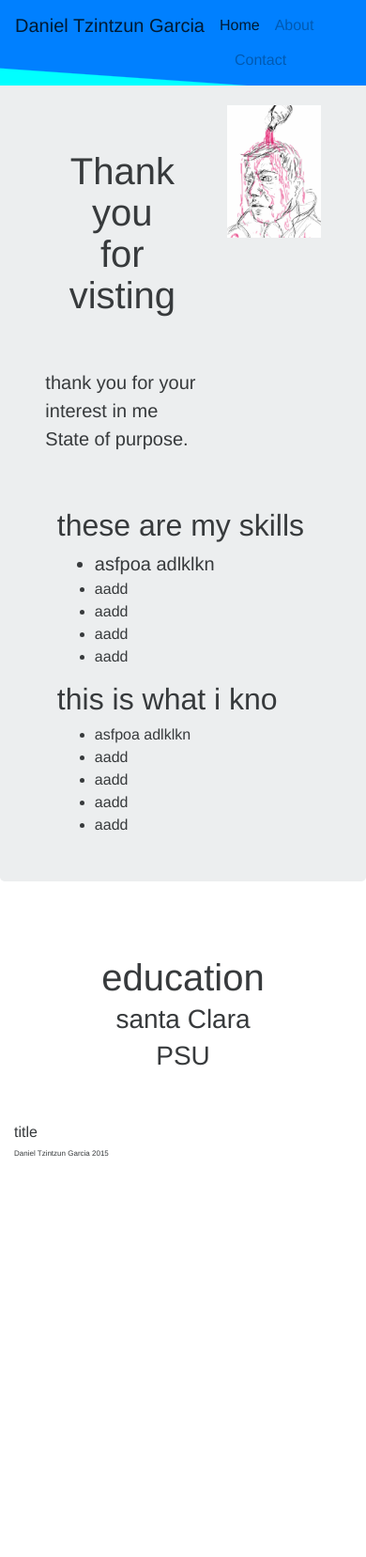
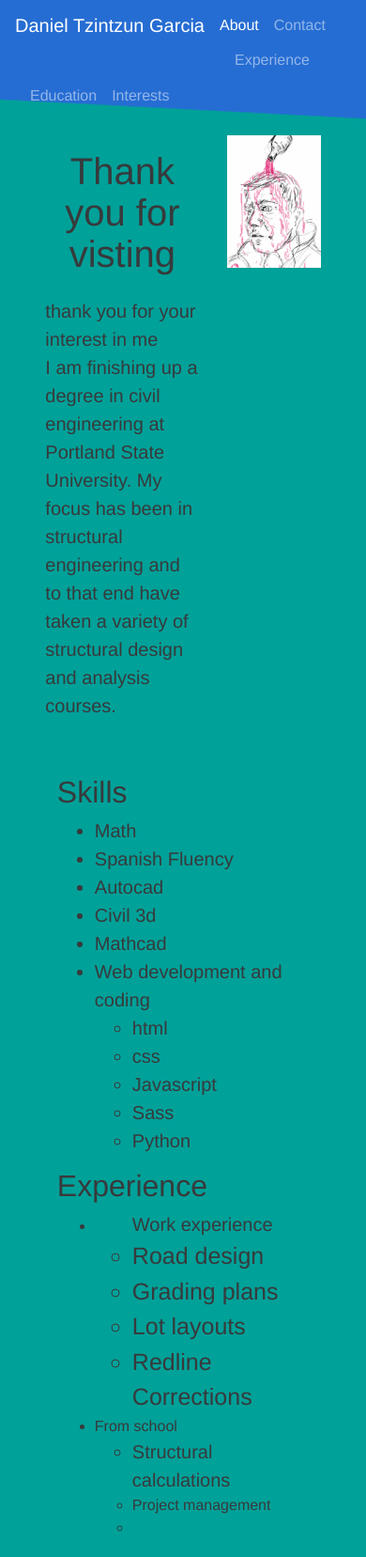
Before and after one commit to typhoon-tzintzun/resume, a plain HTML site: page index.html in a window 390 px wide. Shown: the top 1657 px of the page at 94% size. Before the commit the page ends 1250 px from the top, so only its background shows below. Drawn offline with nearby package versions, Linux system fonts and the light colour scheme; files whose address does not match are found by name.

Commit message:
update and some changes

```diff
--- a/index.html
+++ b/index.html
@@ -17,25 +17,31 @@
   <body>
     <!-- its obviously the header area -->
     <header>
-      <nav class="navbar navbar-fixed-top navbar-light bg-custom">
+      <nav class="navbar navbar-fixed-top navbar-dark bg-custom">
         <a class="navbar-brand" href="#">Daniel Tzintzun Garcia</a>
         <ul class="nav navbar-nav">
           <li class="nav-item active">
-            <a class="nav-link" href="#">Home <span class="sr-only">(current)</span></a>
-          </li>
-          <li class="nav-item">
-            <a class="nav-link" href="#">About</a>
+            <a class="nav-link" href="#">About <span class="sr-only">(current)</span></a>
           </li>
           <li class="nav-item">
             <a class="nav-link" href="#">Contact</a>
+          </li>
+          <li class="nav-item">
+            <a class="nav-link" href="#">Experience</a>
+          </li>
+          <li class="nav-item">
+            <a class="nav-link" href="#">Education</a>
+          </li>
+          <li class="nav-item">
+            <a class="nav-link" href="#">Interests</a>
           </li>
         </ul>
       </nav>
     </header>
     <!-- main body of webpage -->
     <main>
-      <div class="container-fluid jumbotron">
-        <div>
+      <div class="container-fluid jumbotron jumbotron-fluid">
+        <div class="container jumbotron--magenta">
             <!-- introduction -->
           <div class="row">
             <div class="col-xs-6 col-xs-offset-1">
@@ -43,7 +49,9 @@
                 <h1 class="text-box--centered">Thank you for visting</h1>
                 <p class="lead">thank you for your interest in me
                 <br>
-                State of purpose.</p>
+                I am finishing up a degree in civil engineering at Portland State University.
+                My focus has been in structural engineering and to that end have taken a variety
+                of structural design and analysis courses.</p>
                 <br>
               </section>
             </div>
@@ -55,42 +63,96 @@
           </div>
           <div class="skill-main--spacing">
             <section>
-              <div class="col-md-4 col-xs-10 col-xs-offset-1">
-                <h2>these are my skills</h2>
+              <div class="col-md-5 col-xs-10 col-xs-offset-1">
+                <h2>Skills</h2>
                 <ul>
-                  <li class="skill-item--font">asfpoa adlklkn </li>
-                  <li>aadd</li>
-                  <li>aadd</li>
-                  <li>aadd</li>
-                  <li>aadd</li>
+                  <li class="skill-item--font">Math</li>
+                  <li class="skill-item--font">Spanish Fluency</li>
+                  <li class="skill-item--font">Autocad</li>
+                  <li class="skill-item--font">Civil 3d</li>
+                  <li class="skill-item--font">Mathcad</li>
+                  <li class="skill-item--font">Web development and coding
+                    <ul>
+                      <li>html</li>
+                      <li>css</li>
+                      <li>Javascript</li>
+                      <li>Sass</li>
+                      <li>Python</li>
+                    </ul>
+                  </li>
                 </ul>
               </div>
-              <div class="col-md-4 col-xs-10 col-xs-offset-1">
-                <h2>this is what i kno</h2>
+              <div class="col-md-5 col-xs-10 col-xs-offset-1">
+                <h2>Experience</h2>
                 <ul>
-                  <li class="skill-time--font">asfpoa adlklkn </li>
-                  <li>aadd</li>
-                  <li>aadd</li>
-                  <li>aadd</li>
-                  <li>aadd</li>
+                  <li>
+                    <ul class="skill-item--font">Work experience
+                      <li class="skill-item--font">Road design</li>
+                      <li class="skill-item--font">Grading plans</li>
+                      <li class="skill-item--font">Lot layouts</li>
+                      <li class="skill-item--font">Redline Corrections</li>
+                    </ul>
+                  </li>
+                  <li> From school
+                    <ul>
+                      <li class="skill-item--font">Structural calculations</li>
+                      <li>Project management</li>
+                      <li></li>
+                    </ul>
+                  </li>
                 </ul>
               </div>
             </section>
           </div>
         </div>
       </div>
-      <div>
+      <div class="container jumbotron--other">
         <div>
           <section class="text-box--centered">
             <h1>education</h1>
             <h3>santa Clara</h3>
             <h3>PSU</h3>
+            <h3>Coding</h3>
           </section>
+        </div>
+      </div>
+      <div class="container jumbotron--other">
+        <div>
+          <section class="text-box--centered">
+            <h1>experience</h1>
+            <h3>CES nw</h3>
+            <h3>Warehouse</h3>
+          </section>
+        </div>
+      </div>
+      <div class="container jumbotron--other">
+        <div>
+          <section class="text-box--centered">
+            <h1>Other interests</h1>
+            <h3>karate</h3>
+            <h3>art</h3>
+          </section>
+        </div>
+      </div>
+      <!-- thanks and contact info -->
+      <div class="container jumbotron--other">
+        <section class="text-box--centered">
+          <h1>Thank your for reading through</h1>
+          <p>Please let me knowif you have any questions</p>
+          <br>
+          <a href="#">my email</a>
+        </section>
+        <div>
+          <div class="row text-box--centered">
+            <a class="btn" href=""><i class="fa fa-facebook fa-3x"></i></a>
+            <a class="btn" href=""><i class="fa fa-instagram fa-3x"></i></a>
+            <a class="btn" href=""><i class="fa fa-linkedin fa-3x"></i></a>
+          </div>
         </div>
       </div>
     </main>
     <!-- footer of webpage -->
-    <footer class="container-fluid">
+    <footer class="container-fluid bg-custom">
       <section class="footer">
         <h6>title</h3>
         <p>Daniel Tzintzun Garcia 2015</p>
--- a/sass/_customized.scss
+++ b/sass/_customized.scss
@@ -1,9 +1,21 @@
+$prime_blue: #00a199;
+$secondary_blue: #ffffff;
+$third_color: #266dd3;
+$fourth_color: #a288e3;
+$theFifth: #344055;
+$the_magic: #ff00e6;
+
 body {
   padding-top: 5rem;
+  background-color: $theFifth;
+}
+
+html {
+  background-color: $theFifth;
 }
 
 .text-box--centered {
-  padding: 3rem 1.5rem;
+  padding: 1rem;
   text-align: center;
 }
 
@@ -24,6 +36,24 @@ body {
 }
 
 .bg-custom {
-  color: red;
-  background: linear-gradient(4deg, #00FFFF 15%,#0080ff 16%);
+  color: $secondary_blue;
+  background: linear-gradient(3deg, $prime_blue 15%,$third_color 16%);
 }
+
+.jumbotron {
+  background-color: $the_magic;
+}
+
+.jumbotron--magenta {
+  @extend .jumbotron;
+  background-color: $prime_blue;
+}
+
+.jumbotron--other {
+  @extend .jumbotron;
+  margin-top: 5;
+  margin-bottom: 5;
+  padding: 0;
+  border: 0;
+  background-color: $fourth_color;
+}
```
Also changed, not shown: css/styles.css.
